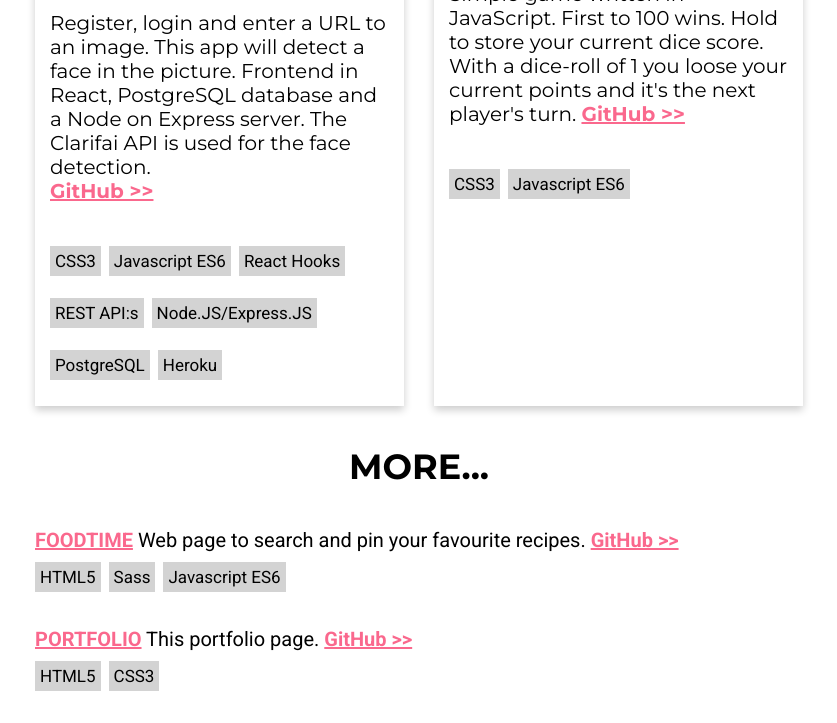
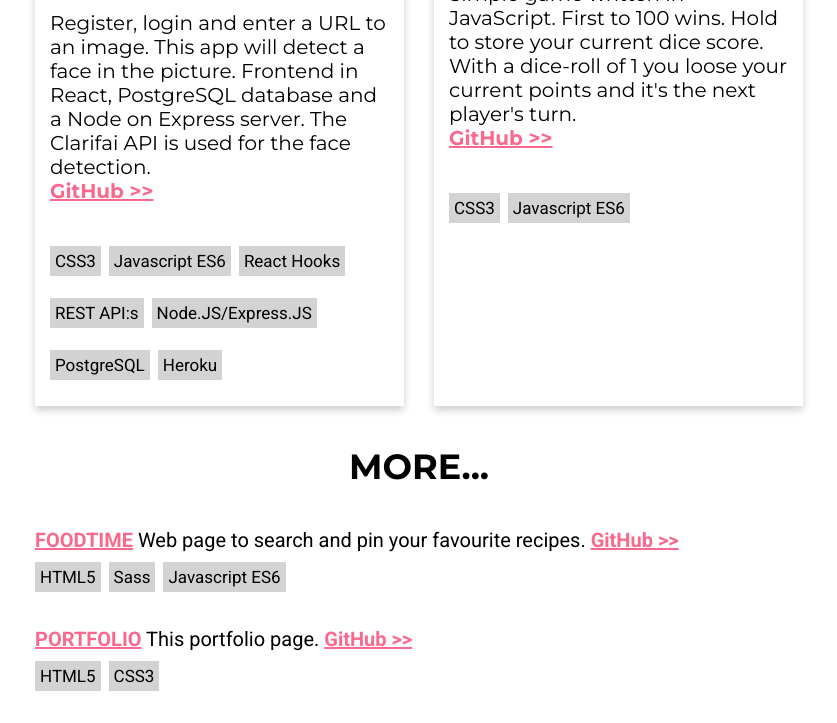
Before and after one commit to araskog/portfolio, a plain HTML site: page index.html in a window 1280 px wide. Shown: the part 2720-3443 px from the top of the page, without its empty margins (221-1058 px from the left). Drawn offline with Linux system fonts and the light colour scheme.

Commit message:
Updated texts

```diff
--- a/index.html
+++ b/index.html
@@ -153,7 +153,7 @@
                 <h3>JAVASCRIPT: 100-GAME</h3></a>
                 <p>
                   Simple game written in JavaScript. First to 100 wins. Hold to store your current dice score. With a dice-roll of 1 you loose your current points and it's the next player's turn.
-                  <a href="https://github.com/araskog/100-game" target="_blank"><span class="arrow-link" >GitHub >></span>
+                  <a href="https://github.com/araskog/100-game" target="_blank"><br><span class="arrow-link" >GitHub >></span>
                 </a>
               </p>
               <div class="tags-container">
```
Also changed, not shown: README.md.
